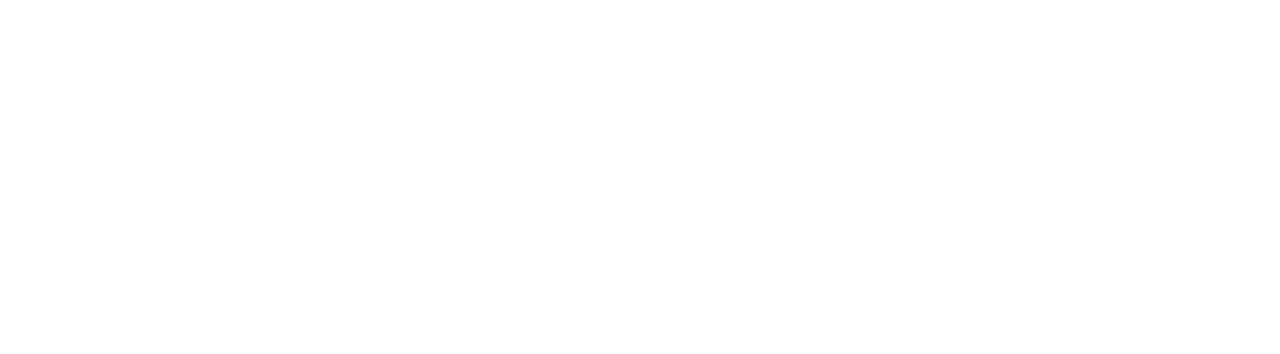
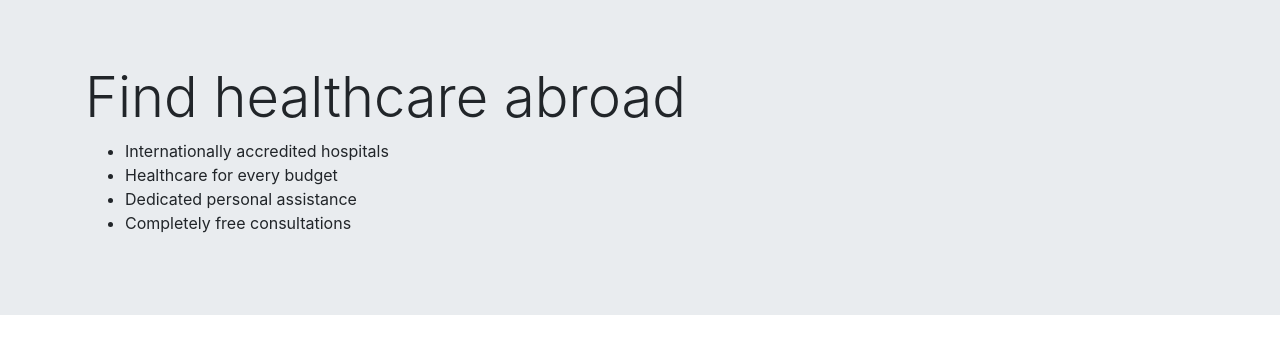
Before and after one commit to maciekbe1/getWellInPoland, a React (Create React App) app in the folder client/: page / in a window 1280 px wide. Shown: the top 354 px of the page. Built offline with nearby package versions, Linux system fonts and the light colour scheme.

Commit message:
Add sass and jumbotron component

```diff
--- a/client/package.json
+++ b/client/package.json
@@ -3,6 +3,7 @@
   "version": "0.1.0",
   "private": true,
   "dependencies": {
+    "node-sass": "^4.11.0",
     "react": "^16.7.0",
     "react-dom": "^16.7.0",
     "react-scripts": "2.1.3"
--- a/client/public/index.html
+++ b/client/public/index.html
@@ -13,6 +13,8 @@
       homescreen on Android. See https://developers.google.com/web/fundamentals/web-app-manifest/
     -->
     <link rel="manifest" href="%PUBLIC_URL%/manifest.json" />
+    <link rel="stylesheet" href="https://stackpath.bootstrapcdn.com/bootstrap/4.2.1/css/bootstrap.min.css" integrity="sha384-GJzZqFGwb1QTTN6wy59ffF1BuGJpLSa9DkKMp0DgiMDm4iYMj70gZWKYbI706tWS" crossorigin="anonymous">
+
     <!--
       Notice the use of %PUBLIC_URL% in the tags above.
       It will be replaced with the URL of the `public` folder during the build.
@@ -22,7 +24,12 @@
       work correctly both with client-side routing and a non-root public URL.
       Learn how to configure a non-root public URL by running `npm run build`.
     -->
-    <title>React App</title>
+
+    <script src="https://code.jquery.com/jquery-3.3.1.slim.min.js" integrity="sha384-q8i/X+965DzO0rT7abK41JStQIAqVgRVzpbzo5smXKp4YfRvH+8abtTE1Pi6jizo" crossorigin="anonymous"></script>
+    <script src="https://cdnjs.cloudflare.com/ajax/libs/popper.js/1.14.6/umd/popper.min.js" integrity="sha384-wHAiFfRlMFy6i5SRaxvfOCifBUQy1xHdJ/yoi7FRNXMRBu5WHdZYu1hA6ZOblgut" crossorigin="anonymous"></script>
+    <script src="https://stackpath.bootstrapcdn.com/bootstrap/4.2.1/js/bootstrap.min.js" integrity="sha384-B0UglyR+jN6CkvvICOB2joaf5I4l3gm9GU6Hc1og6Ls7i6U/mkkaduKaBhlAXv9k" crossorigin="anonymous"></script>
+
+    <title>Get Well in Poland</title>
   </head>
   <body>
     <noscript>You need to enable JavaScript to run this app.</noscript>
--- a/client/src/App.js
+++ b/client/src/App.js
@@ -1,11 +1,13 @@
 import React, { Component } from 'react';
-import './styles/App.css';
+import './styles/App.scss';
+
+import Homepage from './components/Homepage';
 
 class App extends Component {
     render() {
         return (
             <div className="App">
-
+                <Homepage />
             </div>
         );
     }
--- /dev/null
+++ b/client/src/components/Homepage.js
@@ -0,0 +1,13 @@
+import React from 'react';
+import Jumbotron from './homepage/Jumbotron';
+import homepage from '../styles/homepage.scss'
+
+class Homepage extends React.Component {
+    render() {
+        return (
+            <Jumbotron />
+        );
+    }
+}
+
+export default Homepage;
--- /dev/null
+++ b/client/src/components/homepage/Jumbotron.js
@@ -0,0 +1,19 @@
+import React from 'react';
+
+const Jumbotron = () => {
+    return (
+        <div class="jumbotron jumbotron-fluid">
+            <div class="container">
+                <h1 class="display-4">Find healthcare abroad</h1>
+                <ul>
+                    <li>Internationally accredited hospitals</li>
+                    <li>Healthcare for every budget</li>
+                    <li>Dedicated personal assistance</li>
+                    <li>Completely free consultations</li>
+                </ul>
+            </div>
+        </div>
+     );
+}
+
+export default Jumbotron;
--- a/client/src/styles/App.css
+++ /dev/null
@@ -1,32 +0,0 @@
-.App {
-  text-align: center;
-}
-
-.App-logo {
-  animation: App-logo-spin infinite 20s linear;
-  height: 40vmin;
-}
-
-.App-header {
-  background-color: #282c34;
-  min-height: 100vh;
-  display: flex;
-  flex-direction: column;
-  align-items: center;
-  justify-content: center;
-  font-size: calc(10px + 2vmin);
-  color: white;
-}
-
-.App-link {
-  color: #61dafb;
-}
-
-@keyframes App-logo-spin {
-  from {
-    transform: rotate(0deg);
-  }
-  to {
-    transform: rotate(360deg);
-  }
-}
```
Also changed, not shown: client/src/styles/app.scss (added, +32 -0 lines), client/src/styles/homepage.scss (added), 1 other file (tests, documents, lock files or other folders). Lines whose indentation alone changed are shown as unchanged.
